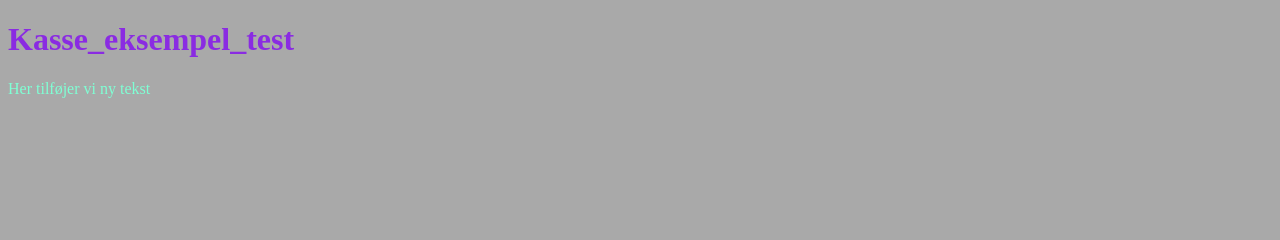
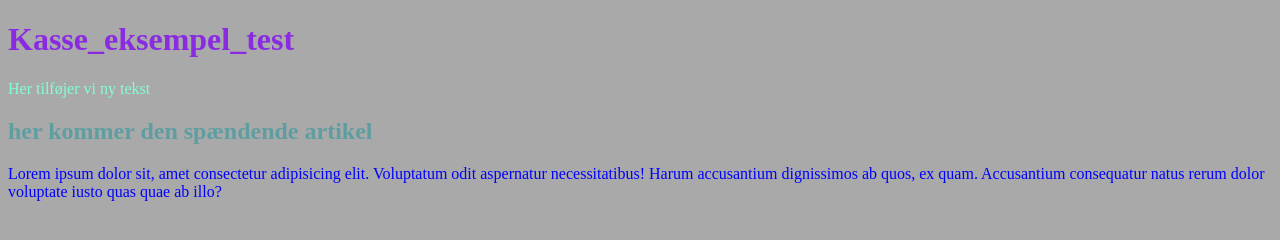
Before and after one commit to chmo0002/kasse_GIT_eksempel, a plain HTML site: page index.html in a window 1280 px wide. Drawn offline with Linux system fonts and the light colour scheme.

Commit message:
article and H2

```diff
--- a/index.html
+++ b/index.html
@@ -11,6 +11,10 @@
 <body>
     <h1>Kasse_eksempel_test</h1>
     <p>Her tilføjer vi ny tekst</p>
+    <h2>her kommer den spændende artikel</h2>
+    <article>Lorem ipsum dolor sit, amet consectetur adipisicing elit. Voluptatum odit aspernatur necessitatibus! Harum
+        accusantium dignissimos ab quos, ex quam. Accusantium consequatur natus rerum dolor voluptate iusto quas quae ab
+        illo?</article>
     <script src="script.js"></script>
 </body>
 
--- a/styles.css
+++ b/styles.css
@@ -7,6 +7,12 @@ h1 {
 p {
   color: aquamarine;
 }
+h2 {
+  color: cadetblue;
+}
+article {
+  color: blue;
+}
 body {
   background-color: darkgrey;
 }
```
